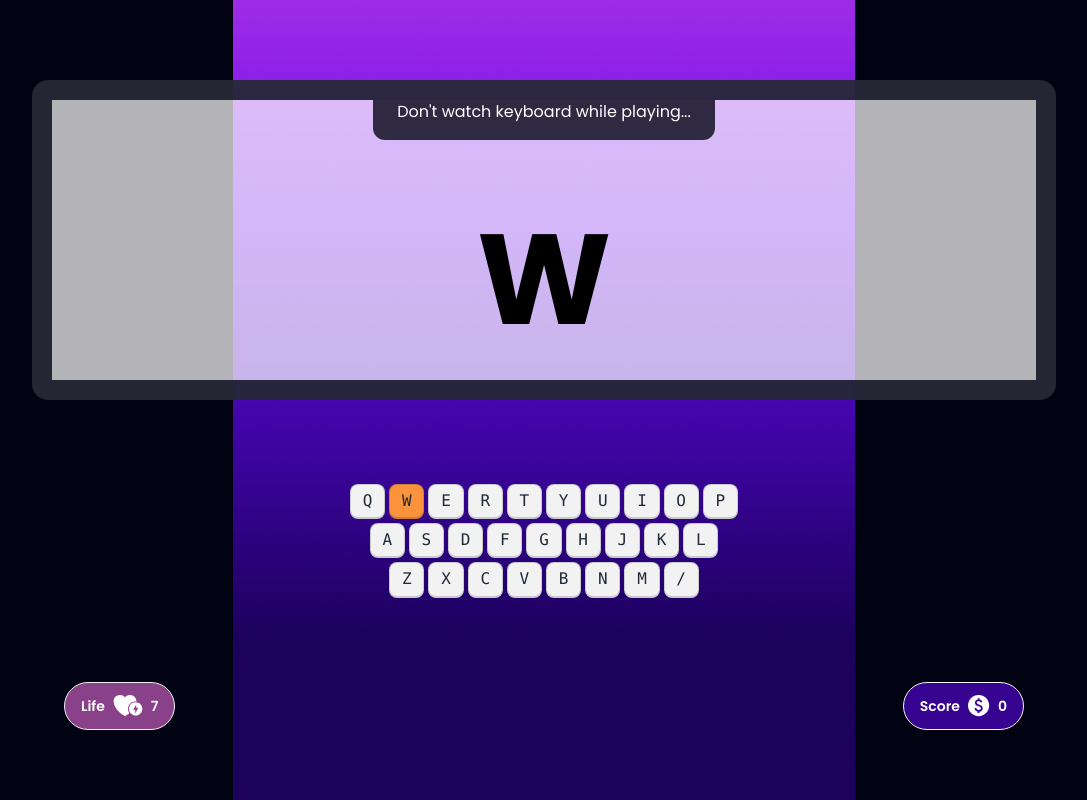
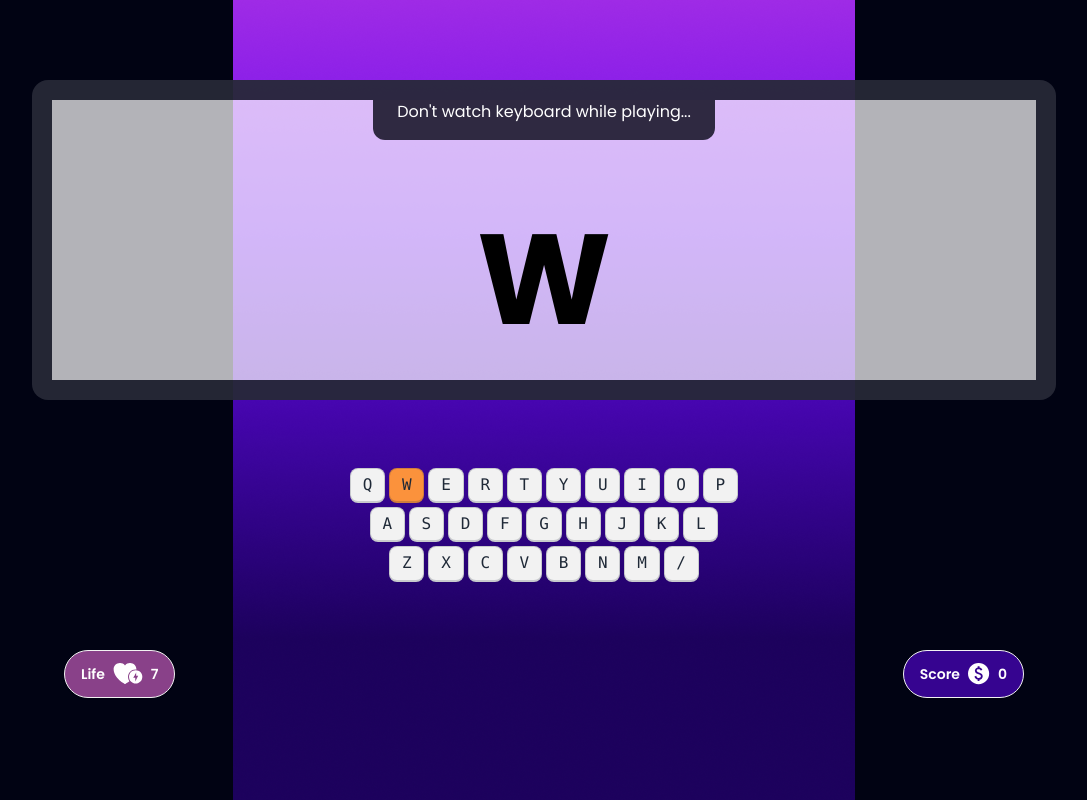
Before and after one commit to nazmul-nhb/alpha-clash-pro, a plain HTML site: page index.html in a window 1280 px wide. Both pictures are taken after a click on the button "Play Now". Shown: the whole page, without its empty margins (96-1183 px from the left). Drawn offline with nearby package versions, Linux system fonts and the light colour scheme.

Commit message:
fixed flex gap in playground section

```diff
--- a/index.html
+++ b/index.html
@@ -25,7 +25,7 @@
         </section>
         <!-- Playground Start -->
         <section id="play-ground" class="hidden">
-            <div class="flex flex-col items-center gap-20 pt-20">
+            <div class="flex flex-col items-center gap-16 pt-20">
                 <!-- screen -->
                 <div
                     class="artboard artboard-horizontal phone-6 border-[20px] rounded-2xl border-[#010313CC] bg-[#FFFFFFB3]">
```
